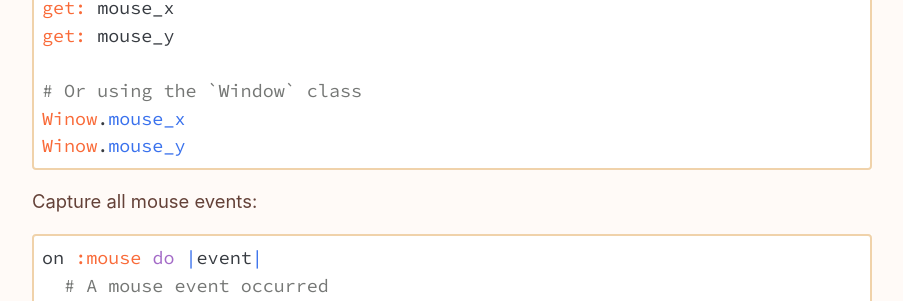
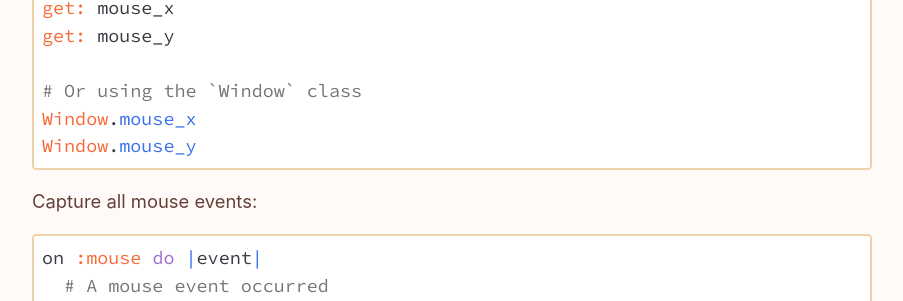
Before and after one commit to ruby2d/ruby2d.com, a Jekyll site: the page built from _pages/learn/input.md, in a window 1280 px wide and 900 px high, scrolled down 1061 px. Shown: the part 153-454 px from the top of the window, without its empty margins (264-1167 px from the left). Built offline with Jekyll 4.4.1, drawn with Linux system fonts in a browser that asks for light colours; comment, search, counter and statistics services are not loaded.

Commit message:
Updata input.md - typo
"Window" was missing the 'd' on line 52 and 53.

````diff
--- a/_pages/learn/input.md
+++ b/_pages/learn/input.md
@@ -49,8 +49,8 @@ get: mouse_x
 get: mouse_y
 
 # Or using the `Window` class
-Winow.mouse_x
-Winow.mouse_y
+Window.mouse_x
+Window.mouse_y
 ```
 
 Capture all mouse events:
````
